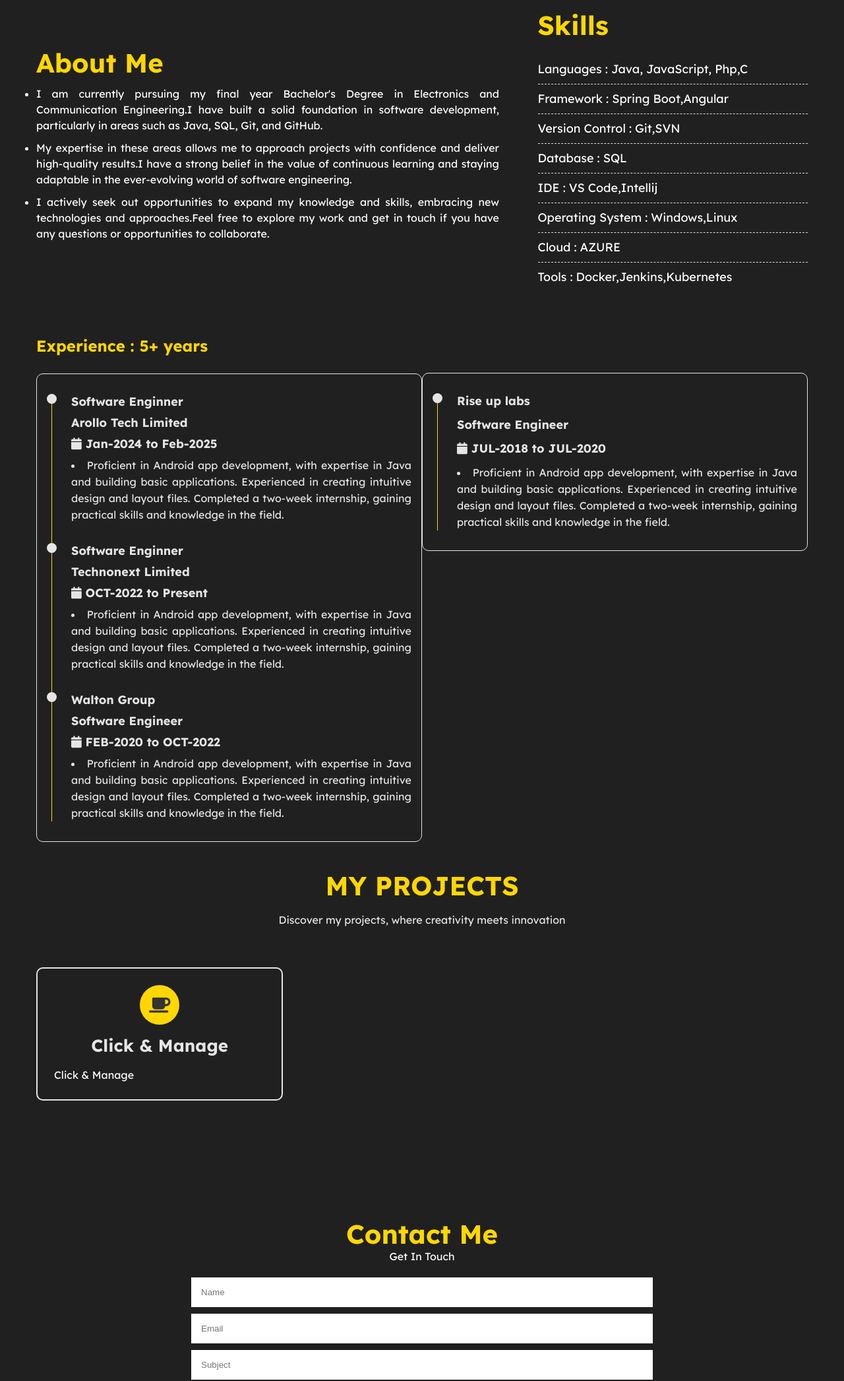
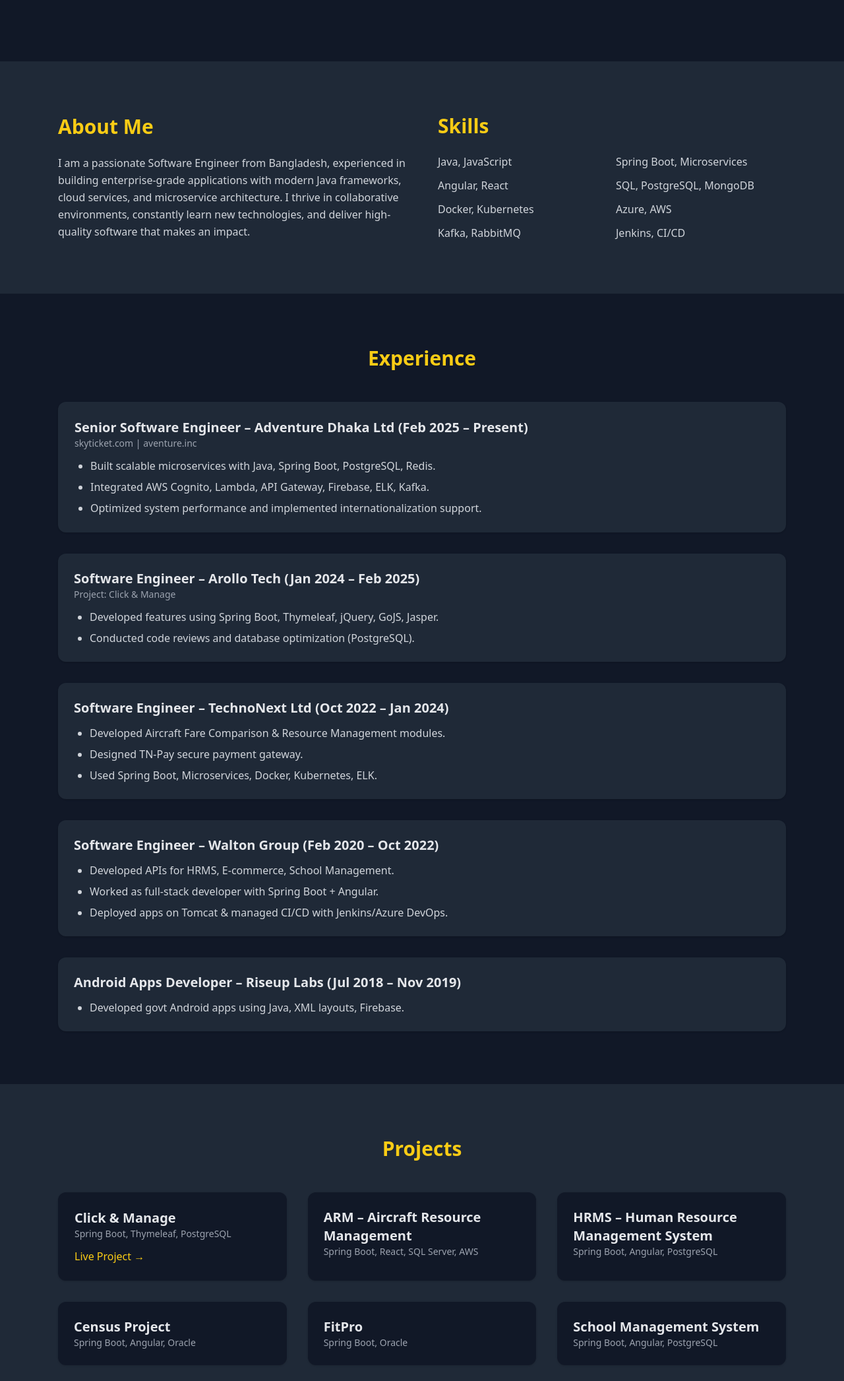
Before and after one commit to ahmed-bulbul/ahmed-bulbul.github.io, a plain HTML site: page index.html in a window 1280 px wide. Shown: the part 707-2800 px from the top of the page at 66% size. Drawn offline with nearby package versions, Linux system fonts and the light colour scheme.

Commit message:
Update index.html

```diff
--- a/index.html
+++ b/index.html
@@ -2,246 +2,173 @@
 <html lang="en">
 <head>
   <meta charset="UTF-8">
-    <meta http-equiv="X-UA-Compatible" content="IE=edge">
   <meta name="viewport" content="width=device-width, initial-scale=1.0">
-    <title>Bulbul AHmed</title>
-    <link rel="icon" href="https://i.ibb.co/zRsTj3p/Frame-1-37.png">
+  <title>Bulbul Ahmed | Software Engineer</title>
+  <script src="https://cdn.tailwindcss.com"></script>
+  <link rel="stylesheet" href="https://cdnjs.cloudflare.com/ajax/libs/font-awesome/6.4.0/css/all.min.css">
+</head>
+<body class="bg-gray-900 text-gray-200 font-sans">
 
+  <!-- Navbar -->
+  <header class="fixed w-full bg-gray-900/80 backdrop-blur z-50 shadow">
+    <nav class="max-w-6xl mx-auto flex items-center justify-between px-6 py-4">
+      <div class="text-2xl font-bold text-yellow-400">BA</div>
+      <ul class="hidden md:flex space-x-8">
+        <li><a href="#home" class="hover:text-yellow-400">Home</a></li>
+        <li><a href="#about" class="hover:text-yellow-400">About</a></li>
+        <li><a href="#experience" class="hover:text-yellow-400">Experience</a></li>
+        <li><a href="#projects" class="hover:text-yellow-400">Projects</a></li>
+        <li><a href="#education" class="hover:text-yellow-400">Education</a></li>
+        <li><a href="#contact" class="hover:text-yellow-400">Contact</a></li>
+      </ul>
+      <button class="md:hidden text-2xl"><i class="fa fa-bars"></i></button>
+    </nav>
+  </header>
 
-    <link rel="stylesheet" href="styles.css">
-    <link rel="stylesheet" href="https://cdnjs.cloudflare.com/ajax/libs/font-awesome/6.4.0/css/all.min.css" class="stylesheet">
-</head>
+  <!-- Hero -->
+  <section id="home" class="min-h-screen flex flex-col justify-center items-center text-center px-6">
+    <img src="https://np.naukimg.com/jphoto/l429da8ef4d28504d7a6f1b6f75f87050a33f2d05ed5da00b6a8ee10c4b0d8526d1" alt="Profile" class="w-40 h-40 rounded-full border-4 border-yellow-400 shadow-lg mb-6">
+    <h1 class="text-4xl md:text-6xl font-bold text-yellow-400">Bulbul Ahmed</h1>
+    <p class="mt-4 max-w-2xl text-gray-300">Senior Software Engineer with 6+ years of experience in Java, Spring Boot, Microservices, and scalable enterprise applications. Passionate about clean code, system design, and solving real-world problems.</p>
+    <div class="mt-6 space-x-4">
+      <a href="files/Resume_of_Bulbul_Ahmed.pdf" class="px-6 py-3 rounded-full bg-yellow-400 text-gray-900 font-semibold hover:bg-yellow-300">Download CV</a>
+      <a href="#contact" class="px-6 py-3 rounded-full border border-yellow-400 text-yellow-400 font-semibold hover:bg-yellow-300 hover:text-gray-900">Hire Me</a>
+    </div>
+    <div class="flex space-x-6 mt-8 text-xl">
+      <a href="mailto:ahmedbulbul.cse@gmail.com"><i class="fa fa-envelope"></i></a>
+      <a href="https://github.com/ahmed-bulbul"><i class="fab fa-github"></i></a>
+      <a href="https://leetcode.com/ahmed-bulbul/"><i class="fa fa-code"></i></a>
+      <a href="https://www.linkedin.com/in/ahmedbulbul/"><i class="fab fa-linkedin"></i></a>
+    </div>
+  </section>
 
-<body>
-
-    <!-------------------------- Header Area -------------------------->
-    <header class="header-area">
-        <div class="container">
-            <div class="header">
-
-                <a href="" class="logo">
-                    <!-- <img src="files/signaturecropped.png" alt="" class="signature"> -->
-                    <i class="fa fa-bolt"></i>
-                </a>
-
-                <ul class="navbar">
-                    <li><a href="#home">Home</a></li>
-                    <li><a href="#about">About</a></li>
-                    <li><a href="#education">Experience & Education</a></li>
-                    <li><a href="#projects">Projects</a></li>
-                    <li><a href="#contact">Contact</a></li>
+  <!-- About -->
+  <section id="about" class="py-20 bg-gray-800">
+    <div class="max-w-6xl mx-auto px-6 grid md:grid-cols-2 gap-12 items-center">
+      <div>
+        <h2 class="text-3xl font-bold text-yellow-400 mb-6">About Me</h2>
+        <p class="text-gray-300 leading-relaxed">I am a passionate Software Engineer from Bangladesh, experienced in building enterprise-grade applications with modern Java frameworks, cloud services, and microservice architecture. I thrive in collaborative environments, constantly learn new technologies, and deliver high-quality software that makes an impact.</p>
+      </div>
+      <div>
+        <h2 class="text-3xl font-bold text-yellow-400 mb-6">Skills</h2>
+        <ul class="grid grid-cols-2 gap-3 text-gray-300">
+          <li>Java, JavaScript</li>
+          <li>Spring Boot, Microservices</li>
+          <li>Angular, React</li>
+          <li>SQL, PostgreSQL, MongoDB</li>
+          <li>Docker, Kubernetes</li>
+          <li>Azure, AWS</li>
+          <li>Kafka, RabbitMQ</li>
+          <li>Jenkins, CI/CD</li>
         </ul>
-
-                <div class="menu_icon">
-                    <i class="fa fa-bars"></i>
-                </div>
-
       </div>
     </div>
-    </header>
+  </section>
 
-    <!-------------------------- Home Page -------------------------->
-    <div class="FirstElement" id="home">
-        <div class="profile-photo">
-            <img src="https://np.naukimg.com/jphoto/l429da8ef4d28504d7a6f1b6f75f87050a33f2d05ed5da00b6a8ee10c4b0d8526d1" alt="profile picture">
-        </div>
-        <div class="profile-text">
-            <h5>Hi I'm </h5><br>
-            <h1>Bulbul Ahmed</h1><br>
-            <p>I am a Software Engineer with a proven track record of successfully delivering Java Web Applications using a wide range of technologies. My expertise in Java, Spring Boot, and other related technologies, along with my experience in project development and CI/CD pipelines, makes me a valuable asset to any development team. I am passionate about writing clean and efficient code, and I constantly strive for excellence in my work. I am open to new challenges and opportunities to further enhance my skills and contribute to the success of any project.
-
-                github: https://github.com/ahmed-bulbul </br>
-                leetcode: https://leetcode.com/ahmed-bulbul/</p>
-
-            <div class="btn-group">
-                <a href="files/Resume_of_Bulbul .pdf" class="btn   active">Download CV</a>
-                <a href="mailto:sowndharnewbie@gmail.com" class="btn">Contact</a>
-            </div>
-
-            <div class="social">
-                <a href="mailto:bulbulahmed.cse@yahoo.com"><i class="fa fa-envelope"></i></a>
-                <a href="https://github.com/ahmed-bulbul"><i class="fa-brands fa-github"></i></a>
-                <a href="https://leetcode.com/ahmed-bulbul/"><i class="fa fa-code"></i></a>
-                <a href="https://www.linkedin.com/in/ahmedbulbul/"><i class="fa-brands fa-linkedin"></i></a>
-            </div>
-        </div>
-    </div>
-
-        <!-------------------------- About Section -------------------------->
-    <section class="about-area" id="about">
-        <div class="container">
-            <div class="about">
-
-                <div class="about-content">
-                    <h4>About Me</h4>
-                    <ul>
-                      <li>I am currently pursuing my final year Bachelor's Degree in Electronics and Communication Engineering.I have built a solid foundation in software development, particularly in areas such as Java, SQL, Git, and GitHub.</li>
-                      <li> My expertise in these areas allows me to approach projects with confidence and deliver high-quality results.I have a strong belief in the value of continuous learning and staying adaptable in the ever-evolving world of software engineering.</li>
-                      <li> I actively seek out opportunities to expand my knowledge and skills, embracing new technologies and approaches.Feel free to explore my work and get in touch if you have any questions or opportunities to collaborate. </li>
+  <!-- Experience -->
+  <section id="experience" class="py-20">
+    <div class="max-w-6xl mx-auto px-6">
+      <h2 class="text-3xl font-bold text-yellow-400 mb-12 text-center">Experience</h2>
+      <div class="space-y-8">
+        <div class="bg-gray-800 p-6 rounded-xl shadow hover:border-yellow-400 border border-transparent">
+          <h3 class="text-xl font-semibold">Senior Software Engineer – Adventure Dhaka Ltd (Feb 2025 – Present)</h3>
+          <p class="text-sm text-gray-400">skyticket.com | aventure.inc</p>
+          <ul class="list-disc ml-6 mt-3 text-gray-300 space-y-2">
+            <li>Built scalable microservices with Java, Spring Boot, PostgreSQL, Redis.</li>
+            <li>Integrated AWS Cognito, Lambda, API Gateway, Firebase, ELK, Kafka.</li>
+            <li>Optimized system performance and implemented internationalization support.</li>
           </ul>
         </div>
-
-                <div class="about-skills">
-                    <h4>Skills</h4>
-                    <ul>
-                        <li>Languages : Java, JavaScript, Php,C</li>
-                        <li>Framework : Spring Boot,Angular</li>
-                        <li>Version Control : Git,SVN</li>
-                        <li>Database : SQL</li>
-                        <li>IDE : VS Code,Intellij</li>
-                        <li>Operating System : Windows,Linux</li>
-                        <li>Cloud : AZURE</li>
-                        <li>Tools : Docker,Jenkins,Kubernetes</li>
+        <div class="bg-gray-800 p-6 rounded-xl shadow">
+          <h3 class="text-xl font-semibold">Software Engineer – Arollo Tech (Jan 2024 – Feb 2025)</h3>
+          <p class="text-sm text-gray-400">Project: Click & Manage</p>
+          <ul class="list-disc ml-6 mt-3 text-gray-300 space-y-2">
+            <li>Developed features using Spring Boot, Thymeleaf, jQuery, GoJS, Jasper.</li>
+            <li>Conducted code reviews and database optimization (PostgreSQL).</li>
+          </ul>
+        </div>
+        <div class="bg-gray-800 p-6 rounded-xl shadow">
+          <h3 class="text-xl font-semibold">Software Engineer – TechnoNext Ltd (Oct 2022 – Jan 2024)</h3>
+          <ul class="list-disc ml-6 mt-3 text-gray-300 space-y-2">
+            <li>Developed Aircraft Fare Comparison & Resource Management modules.</li>
+            <li>Designed TN-Pay secure payment gateway.</li>
+            <li>Used Spring Boot, Microservices, Docker, Kubernetes, ELK.</li>
+          </ul>
+        </div>
+        <div class="bg-gray-800 p-6 rounded-xl shadow">
+          <h3 class="text-xl font-semibold">Software Engineer – Walton Group (Feb 2020 – Oct 2022)</h3>
+          <ul class="list-disc ml-6 mt-3 text-gray-300 space-y-2">
+            <li>Developed APIs for HRMS, E-commerce, School Management.</li>
+            <li>Worked as full-stack developer with Spring Boot + Angular.</li>
+            <li>Deployed apps on Tomcat & managed CI/CD with Jenkins/Azure DevOps.</li>
+          </ul>
+        </div>
+        <div class="bg-gray-800 p-6 rounded-xl shadow">
+          <h3 class="text-xl font-semibold">Android Apps Developer – Riseup Labs (Jul 2018 – Nov 2019)</h3>
+          <ul class="list-disc ml-6 mt-3 text-gray-300 space-y-2">
+            <li>Developed govt Android apps using Java, XML layouts, Firebase.</li>
           </ul>
         </div>
       </div>
     </div>
   </section>
 
-
-    <!-------------- Education & Internship -------------->
-    <section class="education-content" id="education">
-        <div class="container">
-            <div class="row">
-
-                <div class="internship">
-                    <h3 class="title">Experience : 5+ years</h3>
-                    <div class="row">
-                        <div class="timeline-box">
-                            <div class="timeline">
-
-                                <!-- Timeline-item -->
-                                <div class="timeline-item">
-                                    <div class="circle-dot"></div>
-                                    <h3 class="timeline-title">
-                                        Software Enginner
-                                    </h3>
-                                    <h4 class="timeline-title">Arollo Tech Limited</h4>
-                                    <h4 class="timeline-title">
-                                        <i class="fa fa-calendar"></i> Jan-2024 to Feb-2025
-                                    </h4>
-                                    <li class="timeline-text">Proficient in Android app development, with expertise in Java and building basic
-                                        applications. Experienced in creating intuitive design and layout files. Completed a two-week
-                                        internship, gaining practical skills and knowledge in the field.
-                                    </li>
+  <!-- Projects -->
+  <section id="projects" class="py-20 bg-gray-800">
+    <div class="max-w-6xl mx-auto px-6">
+      <h2 class="text-3xl font-bold text-yellow-400 mb-12 text-center">Projects</h2>
+      <div class="grid md:grid-cols-3 gap-8">
+        <div class="bg-gray-900 p-6 rounded-xl shadow hover:border-yellow-400 border border-transparent">
+          <h3 class="text-xl font-semibold">Click & Manage</h3>
+          <p class="text-sm text-gray-400 mb-3">Spring Boot, Thymeleaf, PostgreSQL</p>
+          <a href="https://click-n-manage.com" class="text-yellow-400 hover:underline">Live Project →</a>
         </div>
-
-                                <!-- Timeline-item -->
-                                <div class="timeline-item">
-                                    <div class="circle-dot"></div>
-                                    <h3 class="timeline-title">
-                                        Software Enginner
-                                    </h3>
-                                    <h4 class="timeline-title">Technonext Limited</h4>
-                                    <h4 class="timeline-title">
-                                        <i class="fa fa-calendar"></i> OCT-2022 to Present
-                                    </h4>
-                                    <li class="timeline-text">Proficient in Android app development, with expertise in Java and building basic
-                                        applications. Experienced in creating intuitive design and layout files. Completed a two-week
-                                        internship, gaining practical skills and knowledge in the field.
-                                    </li>
+        <div class="bg-gray-900 p-6 rounded-xl shadow">
+          <h3 class="text-xl font-semibold">ARM – Aircraft Resource Management</h3>
+          <p class="text-sm text-gray-400">Spring Boot, React, SQL Server, AWS</p>
         </div>
-                                <!-- Timeline-item -->
-                                <div class="timeline-item">
-                                    <div class="circle-dot"></div>
-                                    <h3 class="timeline-title">Walton Group</h3>
-                                    <h4 class="timeline-title">Software Engineer</h4>
-                                    <h4 class="timeline-title">
-                                        <i class="fa fa-calendar"></i> FEB-2020 to OCT-2022
-                                    </h4>
-                                    <li class="timeline-text">
-                                        Proficient in Android app development, with expertise in Java and building basic
-                                        applications. Experienced in creating intuitive design and layout files. Completed a two-week
-                                        internship, gaining practical skills and knowledge in the field.
-                                    </li>
+        <div class="bg-gray-900 p-6 rounded-xl shadow">
+          <h3 class="text-xl font-semibold">HRMS – Human Resource Management System</h3>
+          <p class="text-sm text-gray-400">Spring Boot, Angular, PostgreSQL</p>
         </div>
-
+        <div class="bg-gray-900 p-6 rounded-xl shadow">
+          <h3 class="text-xl font-semibold">Census Project</h3>
+          <p class="text-sm text-gray-400">Spring Boot, Angular, Oracle</p>
         </div>
+        <div class="bg-gray-900 p-6 rounded-xl shadow">
+          <h3 class="text-xl font-semibold">FitPro</h3>
+          <p class="text-sm text-gray-400">Spring Boot, Oracle</p>
         </div>
-                    </div>
-                </div>
-
-                <div class="education ">
-                     <h3 class="title"></h3>
-                     <h3 class="title"></h3>
-                    <div class="row">
-                        <div class="timeline-box" style="margin-top: 23px;">
-                            <div class="timeline">
-
-                                <div class="timeline-item">
-                                    <div class="circle-dot"></div>
-                                    <h3 class="timeline-title">Rise up labs</h3>
-                                    <h4 class="timeline-title">Software Engineer</h4>
-                                    <h4 class="timeline-title">
-                                        <i class="fa fa-calendar"></i> JUL-2018 to JUL-2020
-                                    </h4>
-                                    <li class="timeline-text">
-                                        Proficient in Android app development, with expertise in Java and building basic
-                                        applications. Experienced in creating intuitive design and layout files. Completed a two-week
-                                        internship, gaining practical skills and knowledge in the field.
-                                    </li>
-                                </div>
-                            </div>
-                        </div>
-                    </div>
-                </div>
-
-            </div>
-        </div>
-    </section>
-
-    <!-------------------------- Projects -------------------------->
-    <section class="project-content" id="projects">
-        <div class="container">
-            <div class="project-title">
-                <h4>My Projects</h4>
-                <p>Discover my projects, where creativity meets innovation</p>
-            </div>
-            <div class="projects">
-                <!-- 1st Project -->
-                <div class="project">
-                    <i class="fa fa-coffee"></i>
-                    <h4>Click & Manage</h4>
-                    <p>
-                        <a href="https://click-n-manage.com">Click & Manage</a>
-                    </p>
+        <div class="bg-gray-900 p-6 rounded-xl shadow">
+          <h3 class="text-xl font-semibold">School Management System</h3>
+          <p class="text-sm text-gray-400">Spring Boot, Angular, PostgreSQL</p>
         </div>
       </div>
     </div>
   </section>
 
-
-        <!-------------------------- Contact Me -------------------------->
-
-    <section class="contact-content" id="contact">
-        <div class="container">
-            <div class="contact-title">
-                <h4>Contact Me</h4>
-                <p>Get In Touch</p>
-            </div>
-            <div class="contact">
-                <form name="submitToGoogleSheet">
-                    <input type="text" name="NAME" placeholder="Name" required>
-                    <input type="email" name="EMAIL" placeholder="Email" required>
-                    <input type="text" name="SUBJECT" placeholder="Subject">
-                    <textarea name="MESSAGE" placeholder="Message"></textarea>
-                    <input type="submit" value="Send Message" class="submit">
-                </form>
-                <span id="msg"></span>
-            </div>
+  <!-- Education -->
+  <section id="education" class="py-20">
+    <div class="max-w-4xl mx-auto px-6 text-center">
+      <h2 class="text-3xl font-bold text-yellow-400 mb-8">Education</h2>
+      <p class="text-gray-300">B.Sc. in Computer Science & Engineering – National University, Dhaka (2014 – 2018), GPA: 3.28</p>
+      <h3 class="mt-6 text-2xl font-semibold text-yellow-400">Certifications</h3>
+      <p class="text-gray-300">Android Apps Development – Eshikhon (2017)</p>
     </div>
   </section>
 
-    <!-------------------------- JS -------------------------->
-    <script src="https://code.jquery.com/jquery-3.7.0.min.js" integrity="sha256-2Pmvv0kuTBOenSvLm6bvfBSSHrUJ+3A7x6P5Ebd07/g=" crossorigin="anonymous"></script>
-    <script src="https://cdn.jsdelivr.net/npm/typed.js@2.0.12"></script>
-    <script src="https://unpkg.com/scrollreveal"></script>
-    <script src="script.js"></script>
+  <!-- Contact -->
+  <section id="contact" class="py-20 bg-gray-800">
+    <div class="max-w-4xl mx-auto px-6 text-center">
+      <h2 class="text-3xl font-bold text-yellow-400 mb-6">Get In Touch</h2>
+      <p class="text-gray-300 mb-8">Feel free to reach out for collaboration or opportunities.</p>
+      <a href="mailto:ahmedbulbul.cse@gmail.com" class="px-8 py-3 bg-yellow-400 text-gray-900 font-semibold rounded-full hover:bg-yellow-300">Email Me</a>
+    </div>
+  </section>
 
-    <!-------------------------- Footer section -------------------------->
-   <footer class="footer">
-    <small class="message">Thanks for visiting and happy coding!</small>
-    <small class="copyright">&copy; Copyright 2023. All rights reserved.</small>
+  <!-- Footer -->
+  <footer class="py-6 text-center text-gray-500 text-sm border-t border-gray-700">
+    © 2025 Bulbul Ahmed. All Rights Reserved.
   </footer>
 
 </body>
```
Lines whose indentation alone changed are shown as unchanged.
